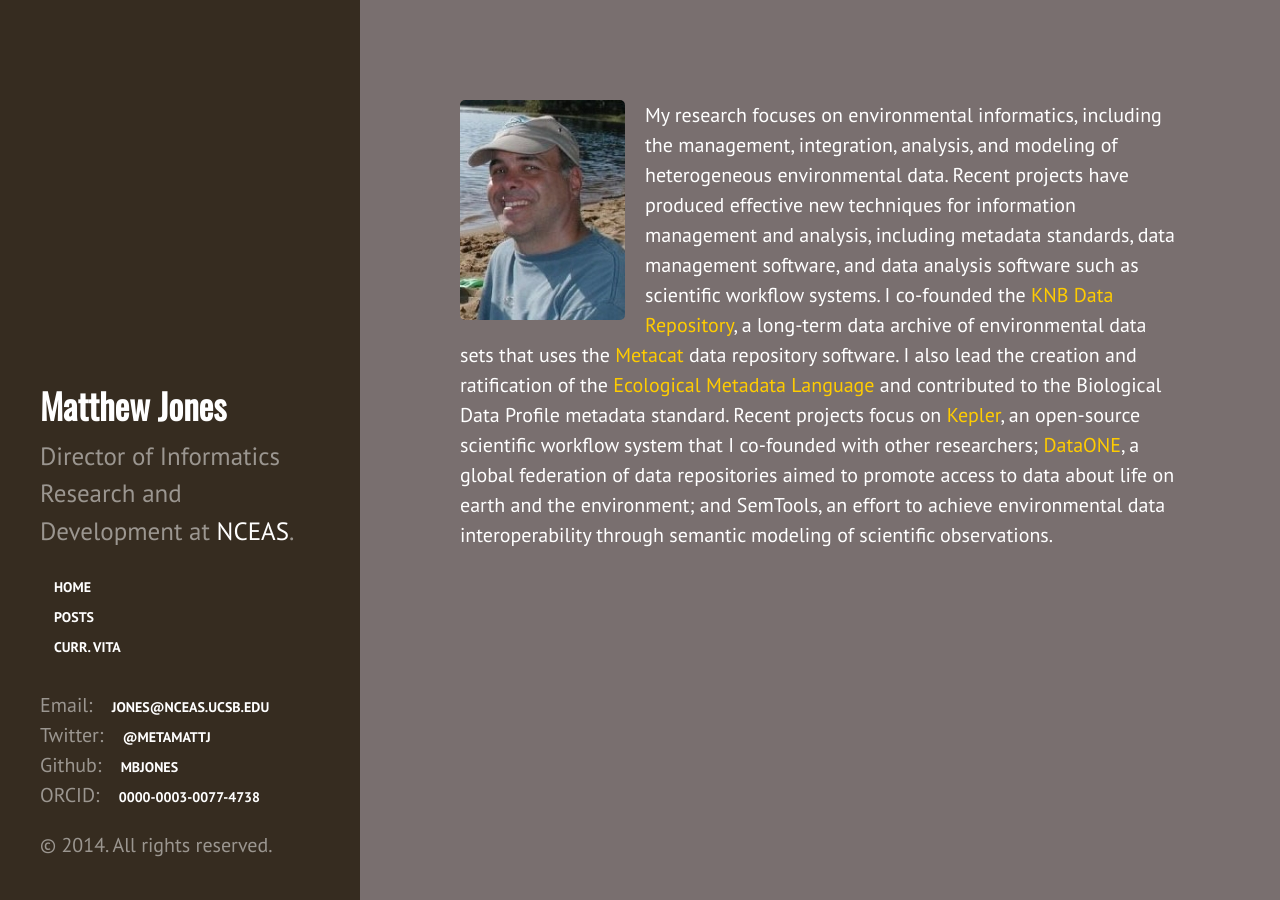
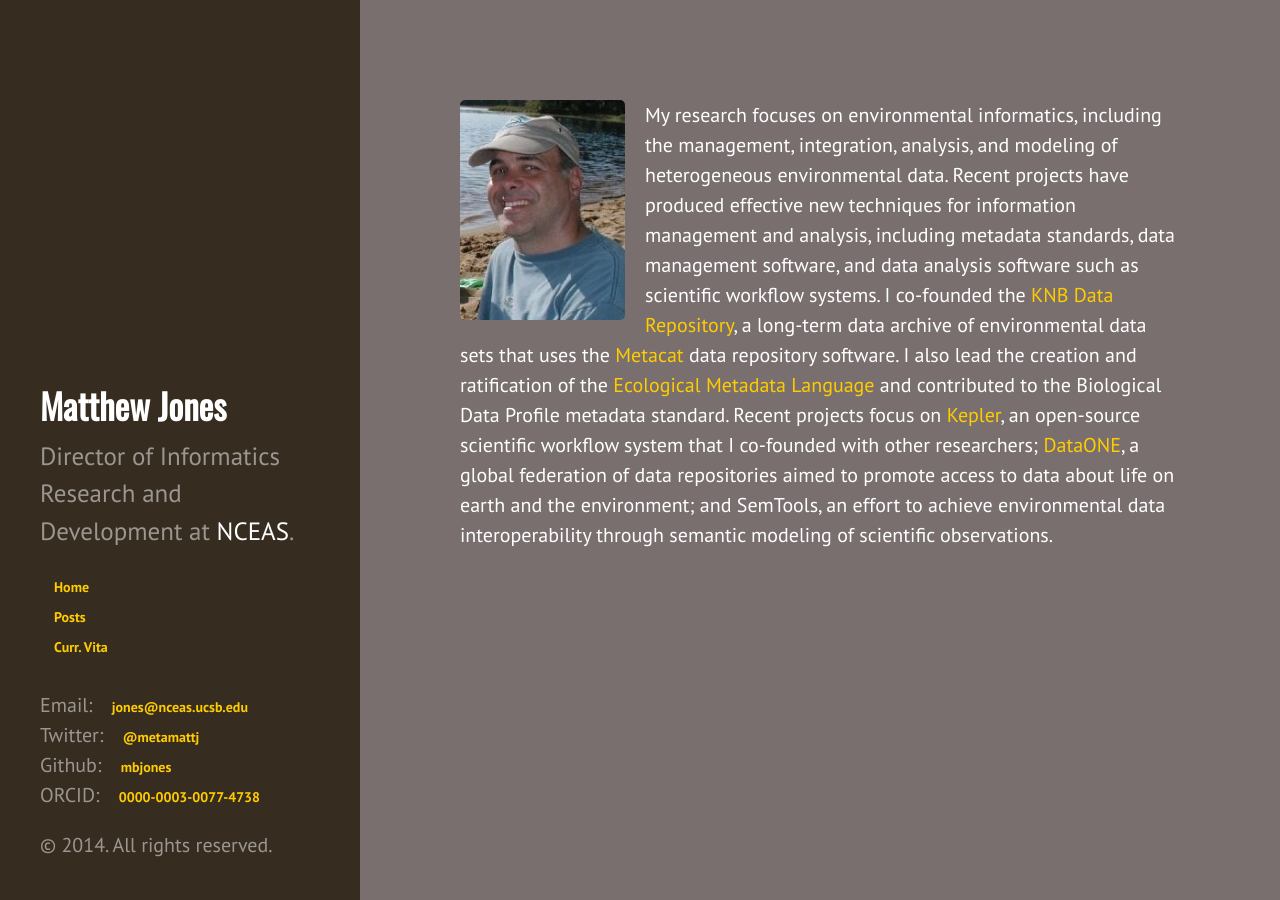
Before and after one commit to mbjones/mbjones.github.io, a Jekyll site: the page built from index.md, in a window 1280 px wide. Built offline with Jekyll 4.4.1, drawn with Linux system fonts in a browser that asks for light colours; Markdown is read by kramdown in place of the engine named in the settings.

Commit message:
Chnage sidebar link color to off yellow.

```diff
--- a/public/css/local.css
+++ b/public/css/local.css
@@ -74,7 +74,7 @@ body.theme-base-07 {
   font-size: 14px;
   padding: 0.5em 1em;
   text-shadow: none;
-  text-transform: uppercase;
+  color: #fc0;
   transition: all .25s;
    -moz-transition: all .25s;
    -webkit-transition: all .25s;
```
